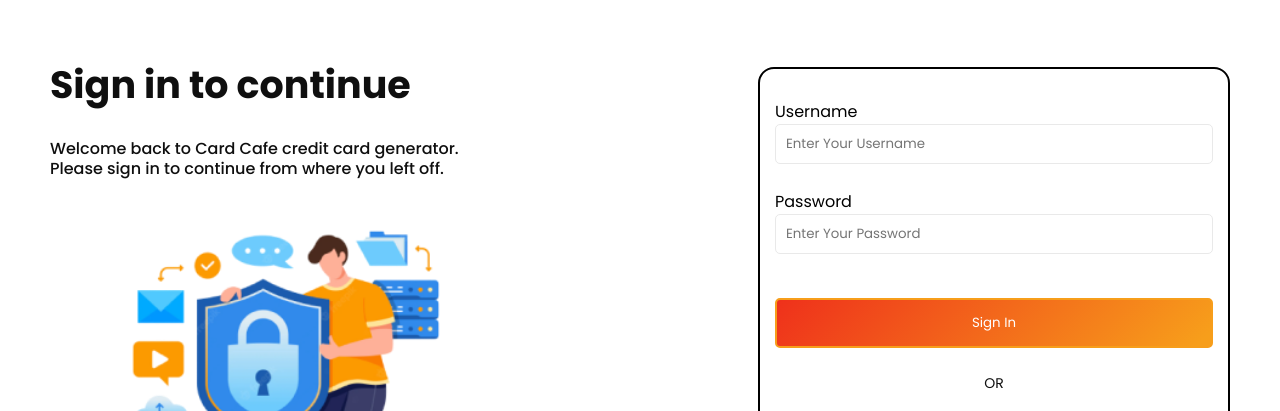
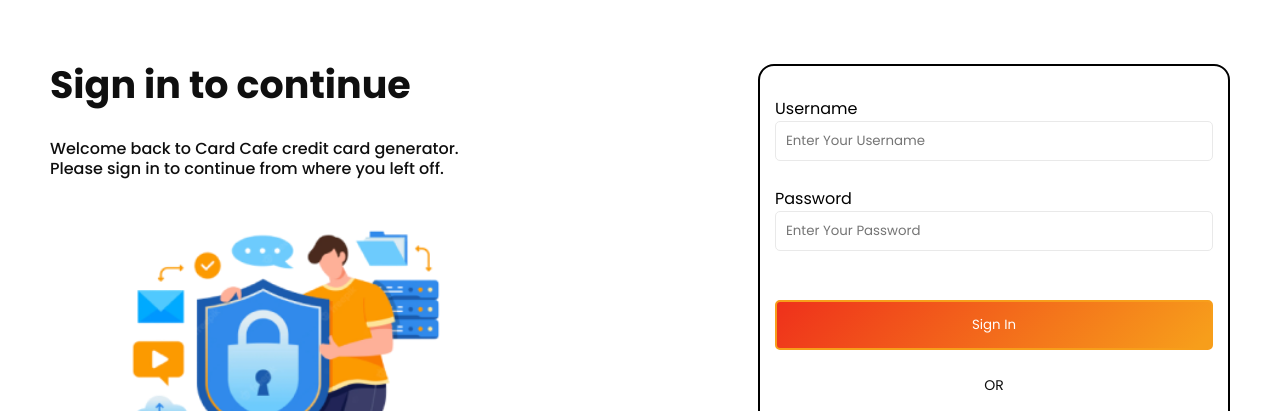
Before and after one commit to IamNaeto/creditcafe, a plain HTML site: page html/sign-in.html in a window 1280 px wide. Shown: the part 99-510 px from the top of the page. Drawn offline with Linux system fonts and the light colour scheme.

Commit message:
adjust sign-in page styling

```diff
--- a/css/sign-in.css
+++ b/css/sign-in.css
@@ -1,3 +1,6 @@
+/* *{
+    border: 2px solid red;
+} */
 main{
     display: flex;
     align-items: center;
@@ -52,9 +55,11 @@ input:valid{
 }
 .info{
     height: 40px;
-    margin: 2px 0;
+    text-align: center;
+    margin-top: 5px;
+    margin-bottom: 4px;
+    line-height: 16px;
     padding: 2px;
-    text-align: center;
 }
 button{
     height: 50px;
```
